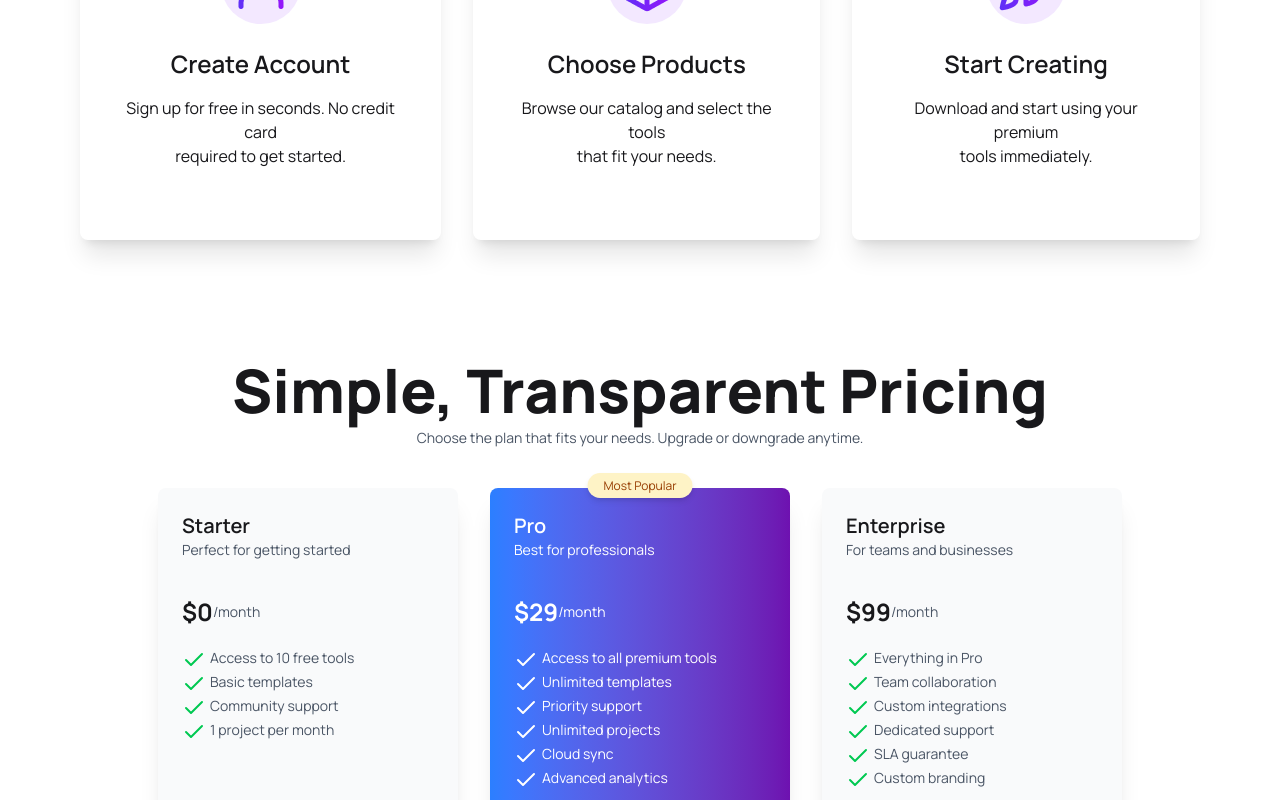
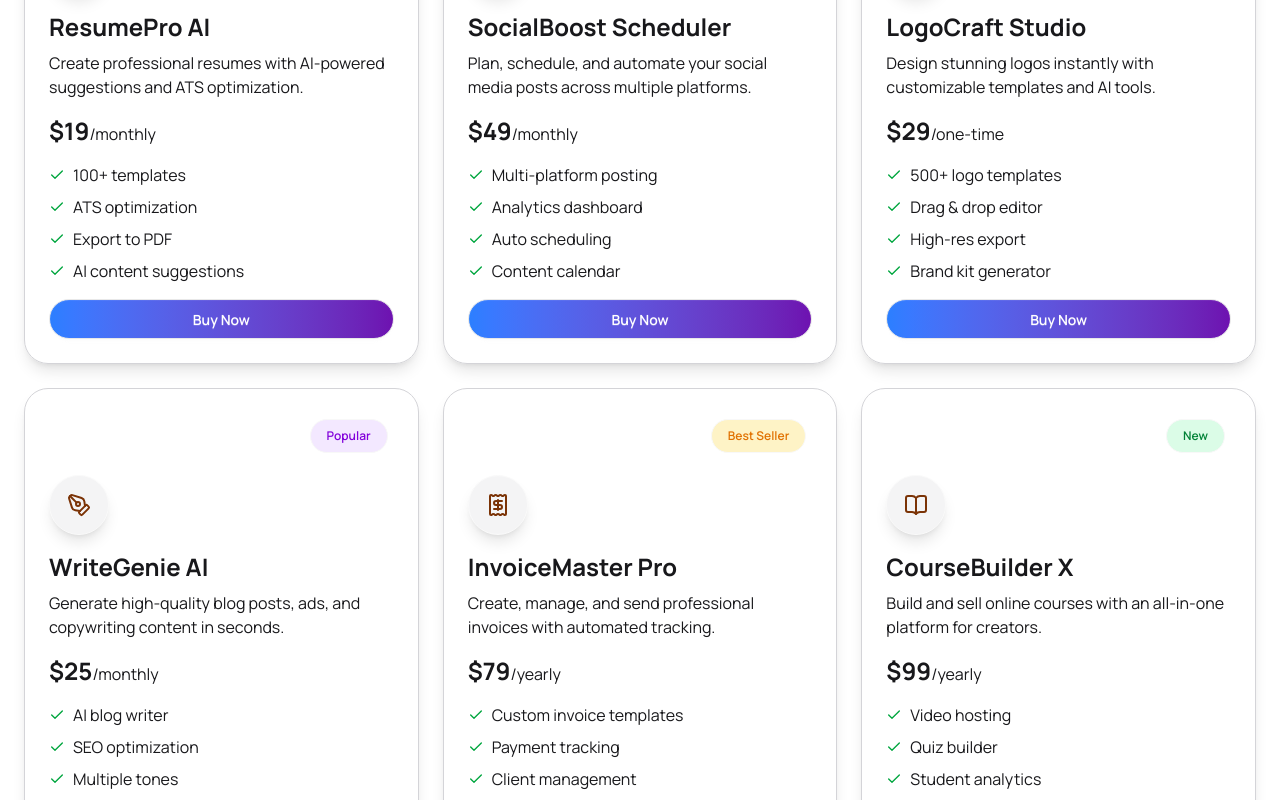
Before and after one commit to afia-labonno/digitools-platform, a React (Vite) app: page / in a window 1280 px wide. Shown: the part 1380-2180 px from the top of the page. Built offline with nearby package versions, Linux system fonts and the light colour scheme.

Commit message:
Products and ProductsCard added

```diff
--- /dev/null
+++ b/public/products.json
@@ -0,0 +1,98 @@
+[
+  {
+    "id": 1,
+    "name": "ResumePro AI",
+    "description": "Create professional resumes with AI-powered suggestions and ATS optimization.",
+    "price": 19,
+    "period": "monthly",
+    "tag": "popular",
+    "tagType": "popular",
+    "features": [
+      "100+ templates",
+      "ATS optimization",
+      "Export to PDF",
+      "AI content suggestions"
+    ],
+    "icon": "FileText"
+  },
+  {
+    "id": 2,
+    "name": "SocialBoost Scheduler",
+    "description": "Plan, schedule, and automate your social media posts across multiple platforms.",
+    "price": 49,
+    "period": "monthly",
+    "tag": "best seller",
+    "tagType": "best seller",
+    "features": [
+      "Multi-platform posting",
+      "Analytics dashboard",
+      "Auto scheduling",
+      "Content calendar"
+    ],
+    "icon": "Calendar"
+  },
+  {
+    "id": 3,
+    "name": "LogoCraft Studio",
+    "description": "Design stunning logos instantly with customizable templates and AI tools.",
+    "price": 29,
+    "period": "one-time",
+    "tag": "new",
+    "tagType": "new",
+    "features": [
+      "500+ logo templates",
+      "Drag & drop editor",
+      "High-res export",
+      "Brand kit generator"
+    ],
+    "icon": "Palette"
+  },
+  {
+    "id": 4,
+    "name": "WriteGenie AI",
+    "description": "Generate high-quality blog posts, ads, and copywriting content in seconds.",
+    "price": 25,
+    "period": "monthly",
+    "tag": "popular",
+    "tagType": "popular",
+    "features": [
+      "AI blog writer",
+      "SEO optimization",
+      "Multiple tones",
+      "Plagiarism-free content"
+    ],
+    "icon": "PenTool"
+  },
+  {
+    "id": 5,
+    "name": "InvoiceMaster Pro",
+    "description": "Create, manage, and send professional invoices with automated tracking.",
+    "price": 79,
+    "period": "yearly",
+    "tag": "best seller",
+    "tagType": "best seller",
+    "features": [
+      "Custom invoice templates",
+      "Payment tracking",
+      "Client management",
+      "PDF export"
+    ],
+    "icon": "Receipt"
+  },
+  {
+    "id": 6,
+    "name": "CourseBuilder X",
+    "description": "Build and sell online courses with an all-in-one platform for creators.",
+    "price": 99,
+    "period": "yearly",
+    "tag": "new",
+    "tagType": "new",
+    "features": [
+      "Video hosting",
+      "Quiz builder",
+      "Student analytics",
+      "Payment integration"
+    ],
+    "icon": "BookOpen"
+  }
+]
--- a/src/App.jsx
+++ b/src/App.jsx
@@ -1,19 +1,31 @@
+
 import Banner from "./components/Banner/Banner"
 import Footer from "./components/Footer/Footer"
 import Navbar from "./components/Navbar/Navbar"
 import PricingSection from "./components/PricingSection/PricingSection"
+import Products from "./components/Products/Products"
 import StateSection from "./components/StateSection/StateSection"
 import StepSection from "./components/StepSection/StepSection"
 import WorkflowSection from "./components/WorkflowSection/WorkflowSection"
 
+const getProducts = async() =>{
+  const response = await fetch("/products.json");
+  return response.json();
+};
+const productPromise = getProducts();
+
 
 function App() {
+
 
   return (
     <>
       <Navbar />
       <Banner/>
       <StateSection/>
+
+      <Products productPromise={productPromise}/>
+
       <StepSection/>
       <PricingSection/>
       <WorkflowSection/>
--- a/src/components/Banner/Banner.jsx
+++ b/src/components/Banner/Banner.jsx
@@ -2,7 +2,7 @@ import React from 'react';
 
 const Banner = () => {
     return (
-        <div className='flex justify-center items-center gap-5 mx-auto w-full space-y-6 mt-15 px-10'>
+        <div className='flex flex-col sm:flex-row justify-center items-center gap-5 mx-auto w-full space-y-6 mt-15 sm:px-10'>
             <div className='ml-20 w-[50%]'>
                 <div className="flex items-center gap-2 bg-zinc-100 w-80 px-5 py-4 rounded-full shadow-md">
                     <span className="w-3 h-3 rounded-full bg-linear-to-r from-purple-800 to-blue-500 animate-pulse "></span>
--- a/src/components/Navbar/Navbar.jsx
+++ b/src/components/Navbar/Navbar.jsx
@@ -3,7 +3,7 @@ import { ShoppingCart } from 'lucide-react';
 
 const Navbar = () => {
     return (
-        <div className='flex justify-around py-8 shadow-md'>
+        <div className='flex flex-col sm:flex-row sm:justify-around items-center py-8 shadow-md gap-4 sm:gap-0'>
             <div>
                 <h1 className='text-4xl font-extrabold bg-linear-to-r from-purple-800 to-blue-500 bg-clip-text text-transparent transition-all duration-1000 p-2'>DigiTools</h1>
             </div>
--- a/src/components/PricingSection/PricingSection.jsx
+++ b/src/components/PricingSection/PricingSection.jsx
@@ -3,16 +3,16 @@ import { Check } from 'lucide-react';
 
 const PricingSection = () => {
     return (
-        <div className='mt-30 w-full'>
+        <div className='w-full mt-8 sm:mt-12 md:mt-16 lg:mt-24 px-4 sm:px-6 md:px-10'>
             <div className='mx-auto space-y-6'>
                 {/* title */}
                 <div className='flex flex-col items-center space-y-2'>
-                    <h1 className='text-6xl font-extrabold'>Simple, Transparent Pricing</h1>
-                    <p className='text-sm text-gray-600'>Choose the plan that fits your needs. Upgrade or downgrade anytime.</p>
+                    <h1 className='text-3xl sm:text-4xl md:text-5xl lg:text-6xl font-extrabold'>Simple, Transparent Pricing</h1>
+                    <p className='text-sm sm:text-base text-gray-600 max-w-[600px]'>Choose the plan that fits your needs. Upgrade or downgrade anytime.</p>
                 </div>
 
                 {/* cards */}
-                <div className='flex gap-8 justify-center items-center m-10'>
+                <div className='flex gap-6 sm:gap-8 justify-center items-center m-10'>
 
                     <div className='card shadow-xl p-6 space-y-4 text-left rounded-lg bg-gray-50 w-[300px] h-[400px] flex flex-col'>
                         <div className=''>
--- /dev/null
+++ b/src/components/ProductCard/ProductCard.jsx
@@ -0,0 +1,69 @@
+import { Check } from 'lucide-react';
+import React from 'react';
+import * as Icons from "lucide-react";
+
+
+const ProductCard = ({product}) => {
+    const Icon = Icons[product.icon];
+    // console.log(product);
+    return (
+        <div className="shadow-lg border border-zinc-300  rounded-3xl overflow-hidden p-6 space-y-4">
+            {/* tag */}
+            <div className='flex flex-col items-end p-1.5 text-end'>
+                {product.tag && (
+                    <div className={`badge text-xs rounded-full font-semibold p-4
+                        ${product.tag === "popular" ? "bg-purple-100 text-purple-700" : ""}
+                        ${product.tag === "best seller" ? "bg-amber-100 text-amber-600" : ""}
+                        ${product.tag === "new" ? "bg-green-100 text-green-700" : ""}
+                        `}>
+
+                            {product.tag === "popular" && "Popular"}
+                            {product.tag === "best seller" && "Best Seller"}
+                            {product.tag === "new" && "New"}
+
+                    </div>
+                )}
+            </div>
+
+            {/* product icon */}
+            <div
+            className='bg-zinc-100 w-15 h-15 rounded-full shadow-lg border border-zinc-50
+            flex flex-wrap justify-center items-center text-amber-900'>
+                {Icon ? <Icon size={24} /> : <Icons.HelpCircle />}
+            </div>
+
+            {/* product name */}
+            <div>
+                <h1 className='text-2xl font-bold mb-2'>{product.name}</h1>
+                <p>{product.description}</p>
+            </div>
+
+            {/* price */}
+            <div>
+                <span className='text-2xl font-bold'>${product.price}</span>
+                <span>/{product.period}</span>
+            </div>
+
+            {/* features */}
+            <div className='space-y-2'>
+                {
+                    product.features.map((feature, index)=>(
+                        <div key={index} className='flex items-center gap-2'>
+                            <Check className='text-green-600 w-4 h-4'/>
+                            <span>{feature}</span>
+                        </div>
+                    ))
+                }
+            </div>
+
+            {/* Action Button */}
+            <button
+                className='btn rounded-full bg-linear-to-r from-blue-500 to-purple-800
+                w-full px-4 py-2 mt-auto text-white cursor-pointer'>
+                Buy Now
+            </button>
+        </div>
+    );
+};
+
+export default ProductCard;
--- /dev/null
+++ b/src/components/Products/Products.jsx
@@ -0,0 +1,39 @@
+import React, { use } from 'react';
+import ProductCard from '../ProductCard/ProductCard';
+
+const Products = ({productPromise}) => {
+    // console.log(productPromise);
+    const products = use(productPromise);
+
+
+    return (
+        <div className='py-20'>
+            <div className="max-w-7xl mx-auto px-6">
+
+                {/* Section Header */}
+                <div className='text-center mb-16'>
+                    <h1 className="text-5xl font-extrabold  tracking-tighter mb-4">
+                        Premium Digital Tools
+                    </h1>
+                    <p>Choose from our curated collection of premium digital products designed
+                        <br /> to boost your productivity and creativity.
+                    </p>
+                </div>
+
+                {/* tabs */}
+
+                {/* product cards */}
+                <div className='grid grid-cols-1 sm:grid-cols-3 gap-6'>
+                   {products.map((product)=> (
+                        <ProductCard product={product} key={product.id}/>
+
+                   ))}
+                </div>
+
+            </div>
+
+        </div>
+    );
+};
+
+export default Products;
--- a/src/components/StepSection/StepSection.jsx
+++ b/src/components/StepSection/StepSection.jsx
@@ -2,11 +2,11 @@ import React from 'react';
 
 const StepSection = () => {
     return (
-        <div className='mt-20 w-full'>
+        <div className='w-full mt-8 sm:mt-12 md:mt-16 lg:mt-20 px-4 sm:px-6 md:px-10'>
             <div className='mx-auto space-y-6'>
                 {/* title */}
                 <div className='flex flex-col items-center space-y-2'>
-                    <h1 className='text-6xl font-extrabold'>Get Started in 3 Steps</h1>
+                    <h1 className='text-4xl sm:text-6xl font-extrabold'>Get Started in 3 Steps</h1>
                     <p>Start using premium digital tools in minutes, not hours.</p>
                 </div>
 
--- a/src/components/WorkflowSection/WorkflowSection.jsx
+++ b/src/components/WorkflowSection/WorkflowSection.jsx
@@ -6,7 +6,7 @@ const WorkflowSection = () => {
         <div className='bg-linear-to-r from-blue-600 to-purple-800 w-full'>
             <div className='mx-auto flex flex-col justify-center items-center p-30 m-30 space-y-6'>
                 <div className='space-y-4'>
-                    <h1 className='text-white text-6xl font-bold'>
+                    <h1 className='text-white text-3xl sm:text-6xl text-center sm:font-bold'>
                         Ready to Transform Your Workflow?
                     </h1>
                     <p className='text-sm text-white text-center'>
```
Also changed, not shown: src/components/StateSection/StateSection.jsx (+4 -4 lines), src/components/Footer/Footer.jsx (line endings or trailing spaces).
